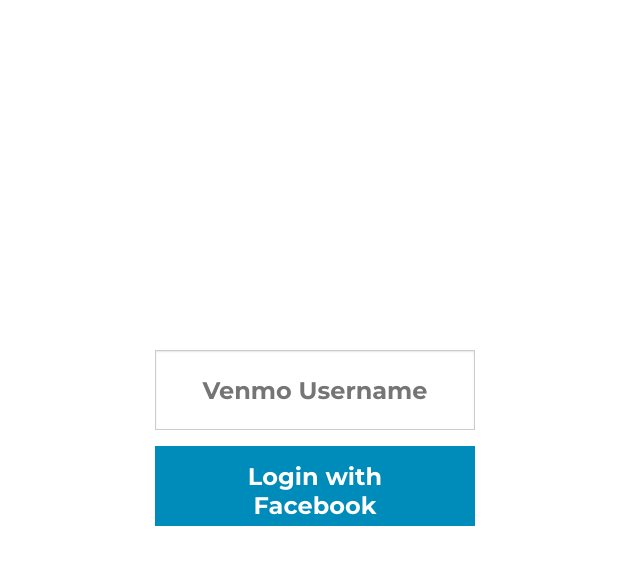
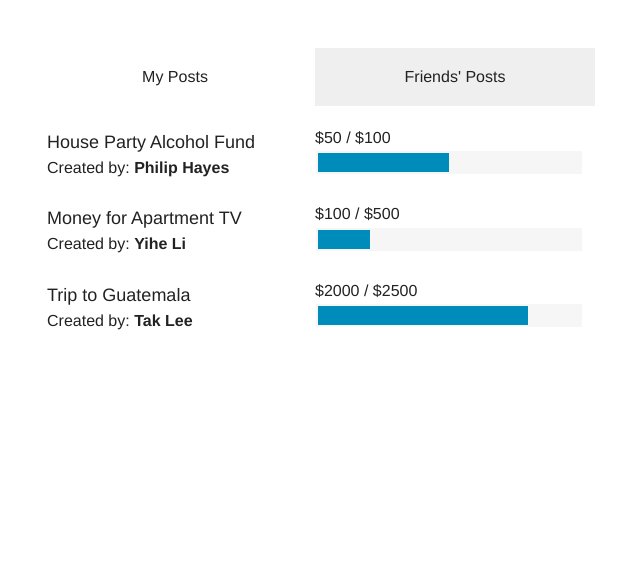
Before and after one commit to TakLee96/wepay, a website: page app/public/index.html in a window 1280 px wide. Shown: the whole page, without its empty margins (325-965 px from the left). Drawn offline with Linux system fonts and the light colour scheme.

Commit message:
[Philip] Create static post listing prototype

```diff
--- a/app/public/css/style.css
+++ b/app/public/css/style.css
@@ -44,6 +44,7 @@
 .wrapper {
   width: 100%;
   height: 100%;
+  overflow: hidden;
 }
 
 .login {
@@ -80,12 +81,10 @@
 
 .posts {
   width: 35rem;
-  height: 50rem;
-  background-color: #fff;
-  opacity: 0.75;
   margin-top: 3rem;
   margin-bottom: 3rem;
   border-radius: 1rem;
+  animation-delay: 0.5s;
 }
 
 .tabs {
@@ -100,10 +99,42 @@
   white-space: nowrap;
 }
 
-.tabs dd:nth-child(1) a {
-  border-top-left-radius: 1rem;
+.post-list {
+  list-style: none;
+  margin-left: 0;
 }
 
-.tabs dd:nth-child(2) a {
-  border-top-right-radius: 1rem;
+.post-list-item {
+  display: table;
+  width: 100%;
+  background-color: #fff;
+  padding-top: 0.25rem;
+  padding-bottom: 0.25rem;
+  padding-left: 0.75rem;
+  padding-right: 0.75rem;
+  margin-bottom: 0.5rem;
 }
+
+.post-list-item:hover {
+  cursor: pointer;
+}
+
+.levitate {
+  transition: transform 0.25s;
+  transition-timing-function: ease;
+}
+
+.levitate:hover {
+  z-index: 1000;
+  transform: scale(1.05, 1.05);
+}
+
+.split {
+  display: table-cell;
+  width: 50%;
+  vertical-align: middle;
+}
+
+.post-title {
+  margin: 0;
+}
--- a/app/public/index.html
+++ b/app/public/index.html
@@ -13,7 +13,7 @@
     <script src="js/app.js"></script>
 
     <div class="wrapper" >
-      <div class="login row">
+      <div class="login row hide">
         <div class="small-6 small-centered columns">
           <h1 class="splash-text slide-in">WePay</h1>
 
@@ -28,14 +28,51 @@
           </div>
         </div>
       </div>
-      <div class="posts row hide slide-up">
+      <div class="posts row slide-up">
         <dl class="tabs">
           <dd class="active"><a href="#my-posts">My Posts</a></dd>
           <dd><a href="#friends-posts">Friends' Posts</a></dd>
         </dl>
         <div class="tabs-content">
           <div class="content active" id="my-posts">
-            <p>This is the first panel of the basic tab example. This is the first panel of the basic tab example.</p>
+            <ul class="post-list">
+              <li class="post-list-item levitate">
+                <div class="post-meta split">
+                  <h5 class="post-title">House Party Alcohol Fund</h5>
+                  <span>Created by: <strong>Philip Hayes</strong></span>
+                </div>
+                <div class="post-progress split">
+                  <span>$50 / $100</span>
+                  <div class="progress">
+                    <span class="meter" style="width: 50%"></span>
+                  </div>
+                </div>
+              </li>
+              <li class="post-list-item levitate">
+                <div class="post-meta split">
+                  <h5 class="post-title">Money for Apartment TV</h5>
+                  <span>Created by: <strong>Yihe Li</strong></span>
+                </div>
+                <div class="post-progress split">
+                  <span>$100 / $500</span>
+                  <div class="progress">
+                    <span class="meter" style="width: 20%"></span>
+                  </div>
+                </div>
+              </li>
+              <li class="post-list-item levitate">
+                <div class="post-meta split">
+                  <h5 class="post-title">Trip to Guatemala</h5>
+                  <span>Created by: <strong>Tak Lee</strong></span>
+                </div>
+                <div class="post-progress split">
+                  <span>$2000 / $2500</span>
+                  <div class="progress">
+                    <span class="meter" style="width: 80%"></span>
+                  </div>
+                </div>
+              </li>
+            </ul>
           </div>
           <div class="content" id="friends-posts">
             <p>This is the second panel of the basic tab example. This is the second panel of the basic tab example.</p>
```
